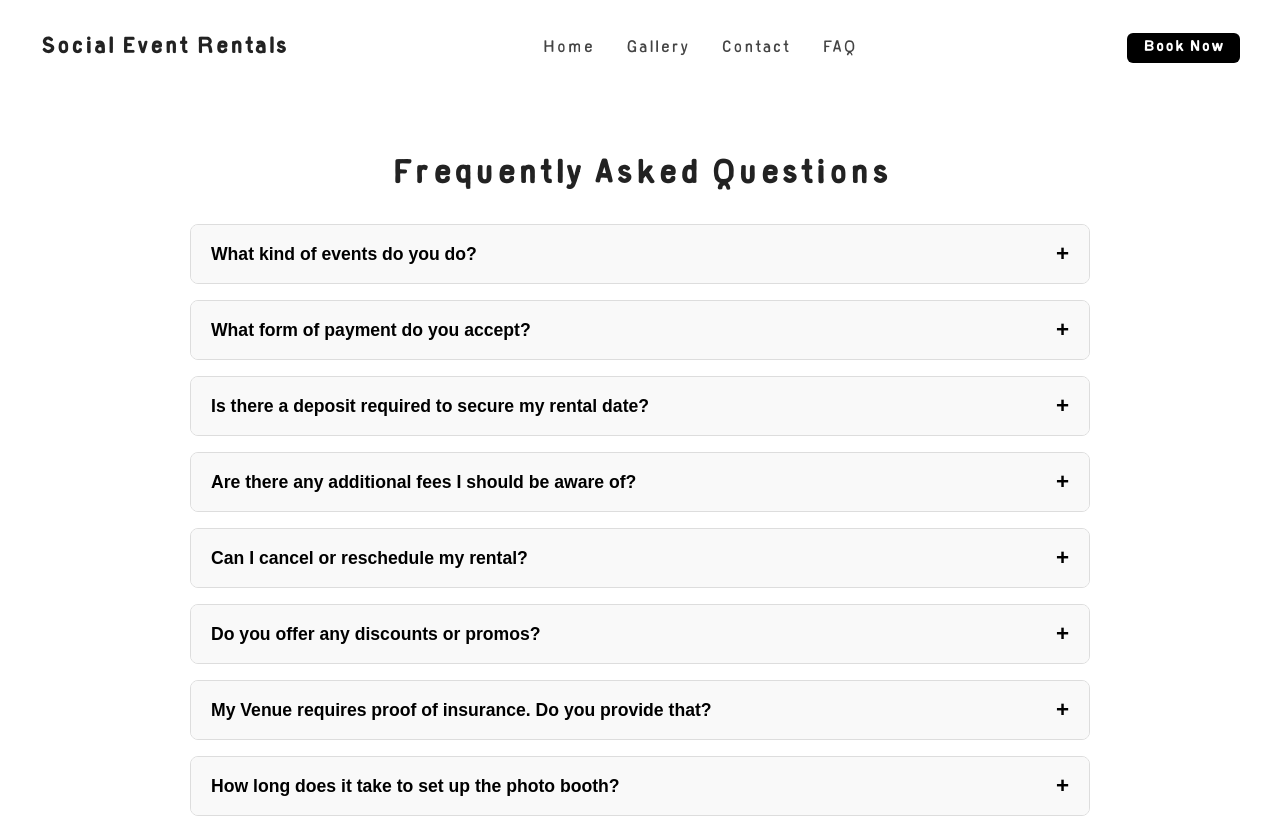
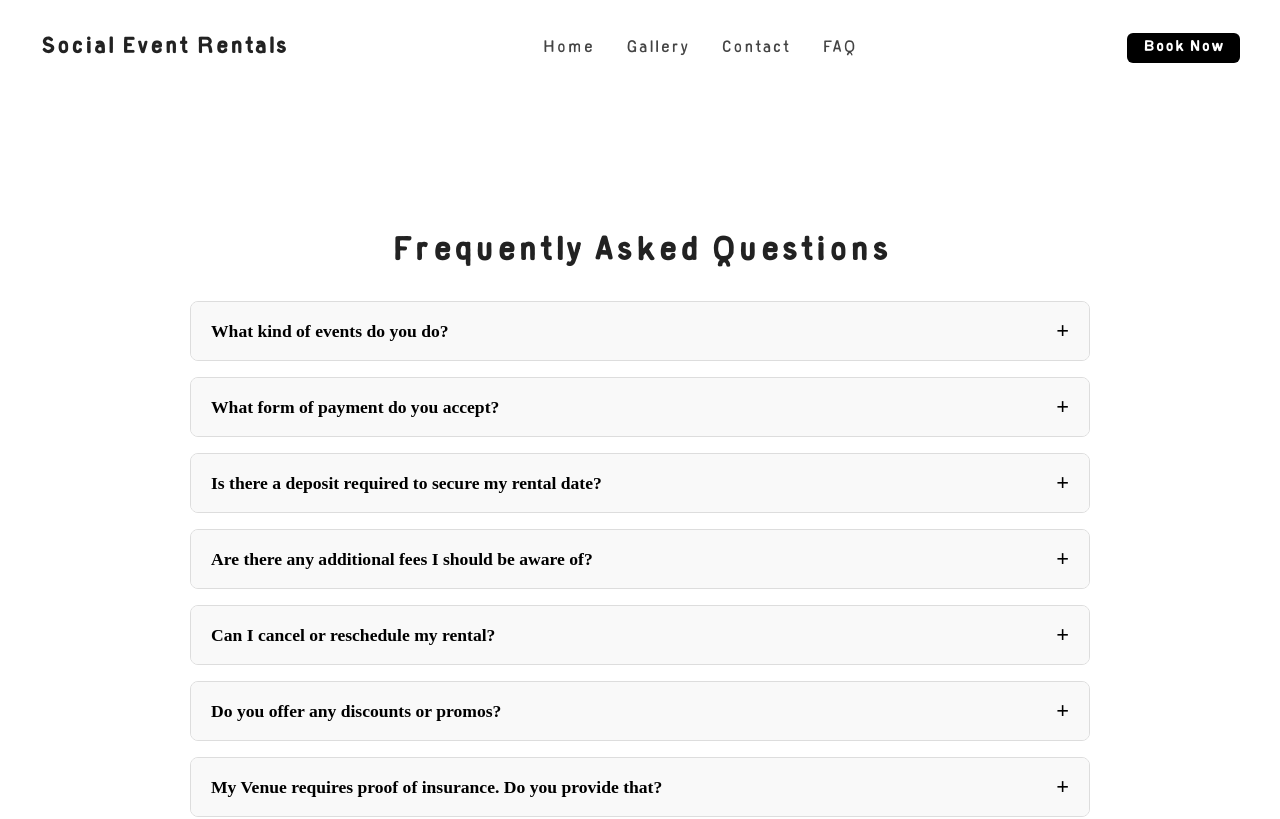
Before and after one commit to timbo84/social., a Next.js app: page /components/faq in a window 1280 px wide. Shown: the top 819 px of the page. Built offline with nearby package versions, Linux system fonts and the light colour scheme.

Commit message:
changed font in faq

```diff
--- a/app/components/faq/FAQ.module.css
+++ b/app/components/faq/FAQ.module.css
@@ -1,7 +1,7 @@
 .faqSection {
   max-width: 900px;
-  margin: 4rem auto;
-  padding: 0 1rem;
+  margin: 5rem auto 4rem auto;
+  padding: 2rem 1rem;
 }
 
 .heading {
@@ -30,6 +30,7 @@
 }
 
 .question {
+  font-family: 'customFont, sans-serif;';
   width: 100%;
   text-align: left;
   padding: 1rem 1.25rem;
@@ -55,6 +56,7 @@
 }
 
 .answer {
+  font-family: 'customFont, sans-serif;';
   max-height: 0;
   overflow: hidden;
   transition: max-height 0.35s ease, padding 0.35s ease;
```
